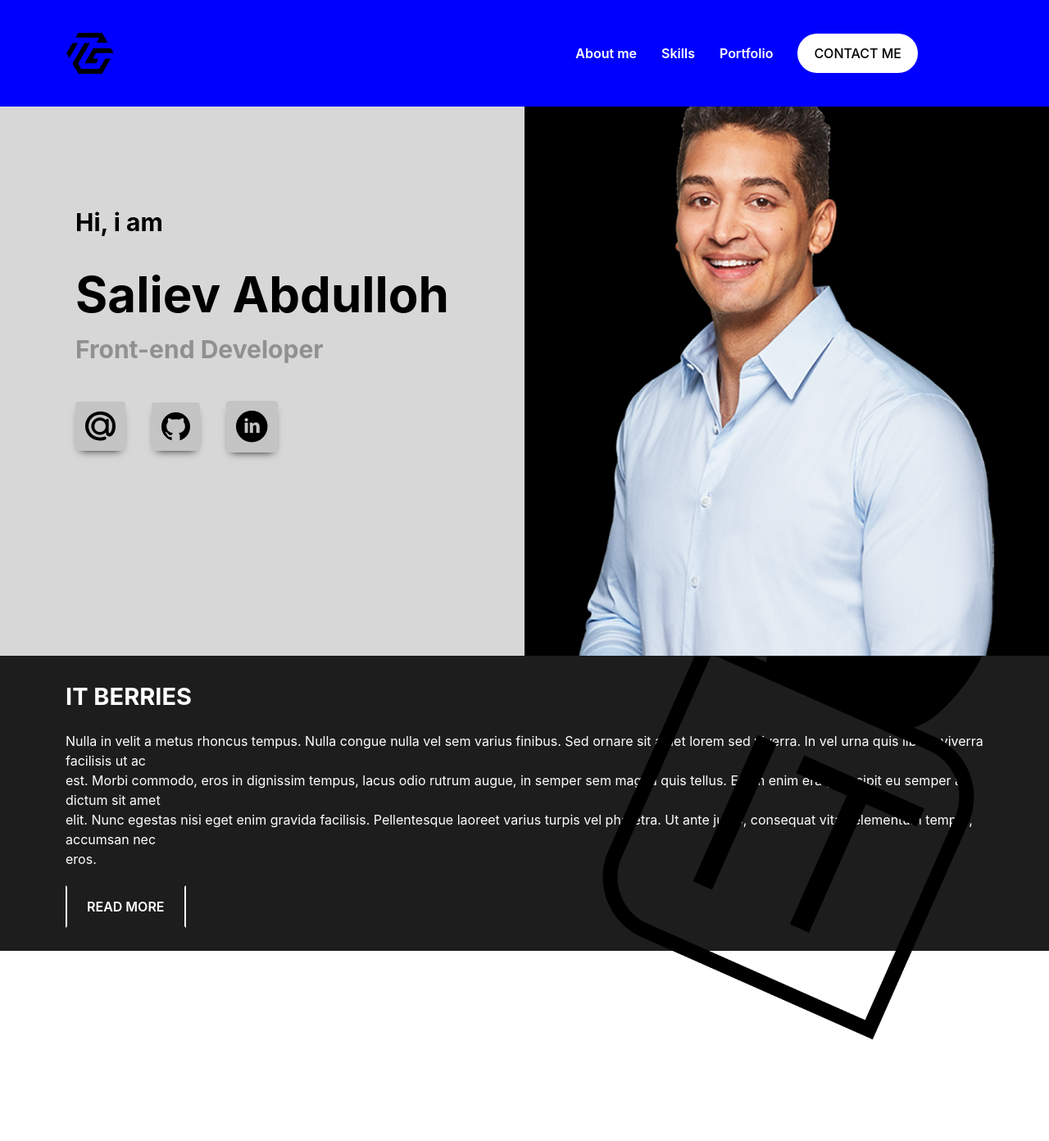
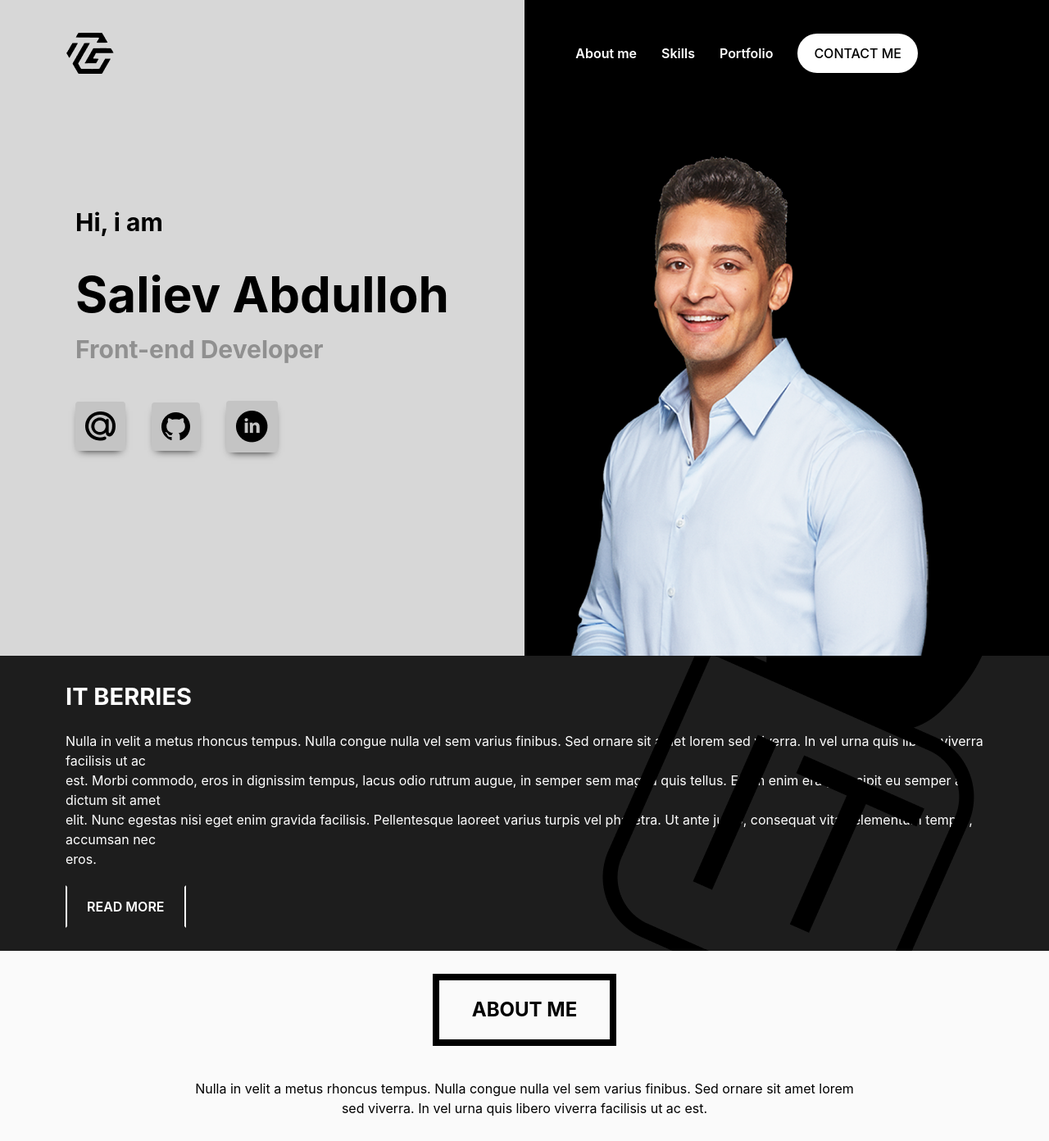
Before and after one commit to Salievabdulloh/Portfolio, a Next.js app: page / in a window 1280 px wide. Shown: the whole page at 82% size. Before the commit the page ends 1269 px from the top, so only its background shows below. Built offline with nearby package versions, Linux system fonts and the light colour scheme.

Commit message:
added some sections

```diff
--- a/app/layout.tsx
+++ b/app/layout.tsx
@@ -10,7 +10,7 @@ export default function RootLayout({ children }: LayoutProps<"/">) {
   return (
     <html lang="en">
       <body>
-        <header className="fixed w-full px-20 py-10 z-10 bg-[blue] text-[white] flex items-center justify-between">
+        <header className="fixed w-full px-20 py-10 z-10 bg-transparent text-[white] flex items-center justify-between">
           <Link href="/">
             <Image src={Logo} alt="Logo image" width={60} height={50} />
           </Link>
--- a/app/page.tsx
+++ b/app/page.tsx
@@ -10,7 +10,7 @@ import ITB from "/public/Logo ITB.png";
 export default function Home() {
   return (
     <div>
-      <div className="flex items-center">
+      <section className="flex items-center">
         <div className="bg-[#D7D7D7] w-full h-screen flex justify-center flex-col items-center">
           <div className="">
             <h1 className="text-[30px] font-bold">Hi, i am</h1>
@@ -32,10 +32,15 @@ export default function Home() {
           </div>
         </div>
         <div className="bg-black flex items-end w-full h-screen">
-          <Image src={Me} alt="This is joe biden image" width={700} />
+          <Image
+            src={Me}
+            alt="This is joe biden image"
+            width={550}
+            height={550}
+          />
         </div>
-      </div>
-      <div className="bg-[#1D1D1D] px-20 py-7 relative text-[white]">
+      </section>
+      <section className="bg-[#1D1D1D] px-20 py-7 relative text-[white]">
         <div className="absolute right-0 top-0 bottom-0">
           <Image src={ITB} alt="This is Logo of ITB" />
         </div>
@@ -56,9 +61,19 @@ export default function Home() {
             READ MORE
           </button>
         </div>
-      </div>
-      <div className="z-10  relative">
-      </div>
+      </section>
+      <section className="z-10 flex items-center flex-col px-20 py-7 bg-[#fafafa] relative">
+        <div className="flex items-center flex-col gap-10">
+          <button className="border-8 px-10 font-bold text-2xl py-5">
+            ABOUT ME
+          </button>
+          <h3 className="text-center">
+            Nulla in velit a metus rhoncus tempus. Nulla congue nulla vel sem
+            varius finibus. Sed ornare sit amet lorem <br /> sed viverra. In vel
+            urna quis libero viverra facilisis ut ac est.
+          </h3>
+        </div>
+      </section>
     </div>
   );
 }
```
